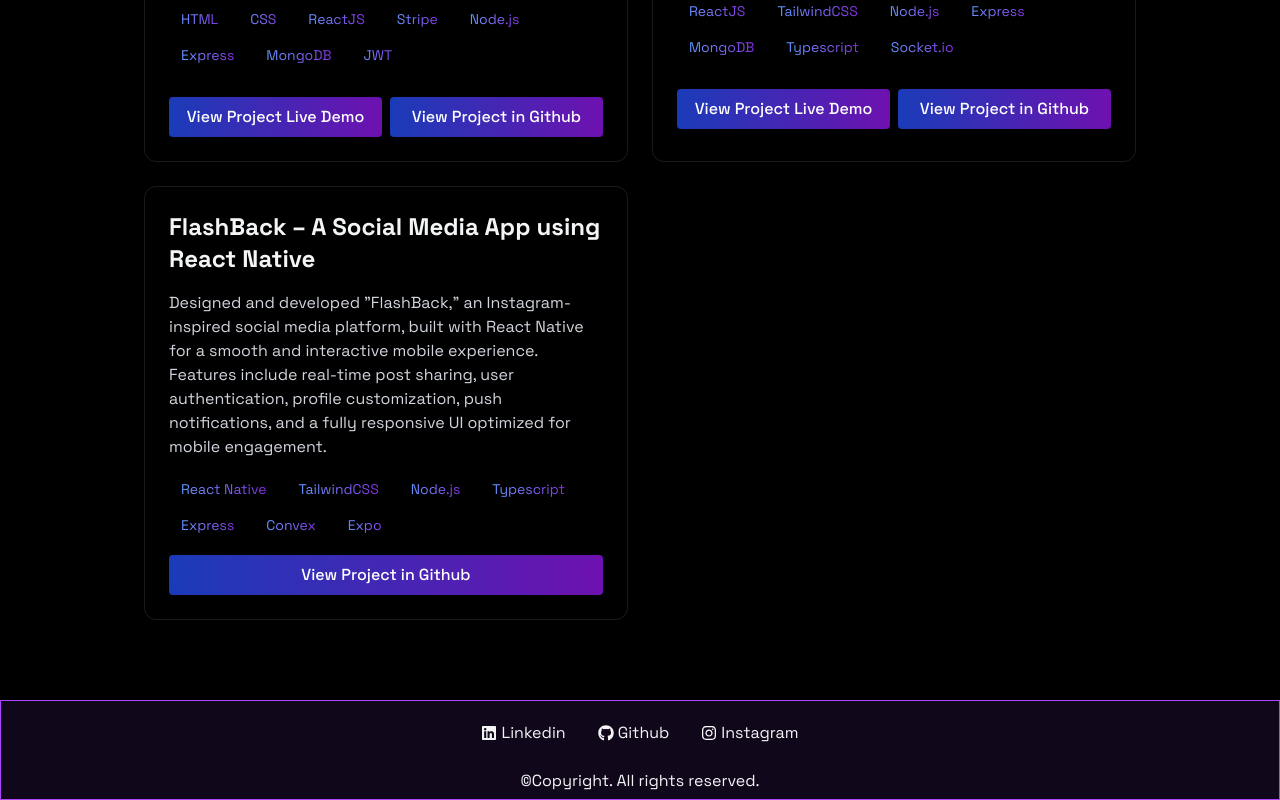
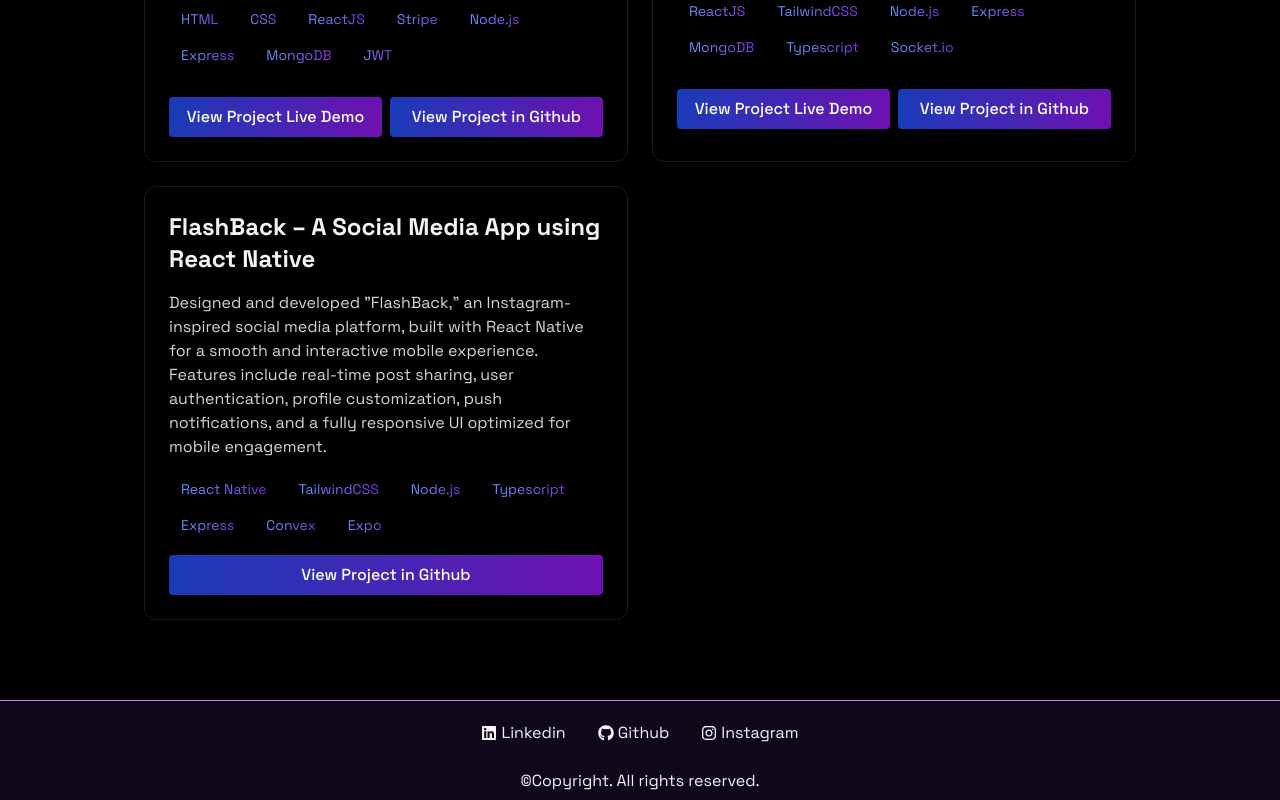
Before and after one commit to DeenuRamenjes/Deenu_Ramenjes-Portfolio, a React (Vite) app: page / in a window 1280 px wide. Shown: the part 2222-3022 px from the top of the page. Built offline with nearby package versions, Linux system fonts and the light colour scheme.

Commit message:
Border Optimization

```diff
--- a/src/components/Footer.jsx
+++ b/src/components/Footer.jsx
@@ -5,7 +5,7 @@
 const Footer = () => {
   return (
     <RevealOnScroll>
-        <footer className="h-25 items-center justify-center bg-purple-500/10 border border-purple-500 ">
+        <footer className="h-25 items-center justify-center bg-purple-500/10 border-t-1 border-t-purple-400 ">
             <div className='flex flex-2 space-x-8 items-center justify-center mt-5'>
                 <a href="https://www.linkedin.com/in/d%E1%B4%87%E1%B4%87%C9%B4%E1%B4%9C-r%E1%B4%80%E1%B4%8D%E1%B4%87%C9%B4%E1%B4%8A%E1%B4%87s-m-s-b49902336/" className='flex gap-1'> <FaLinkedin className='mt-1' /> Linkedin</a>
                 <a href="https://github.com/DeenuRamenjes" className='flex gap-1'> <FaGithub className='mt-1' /> Github</a>
```
